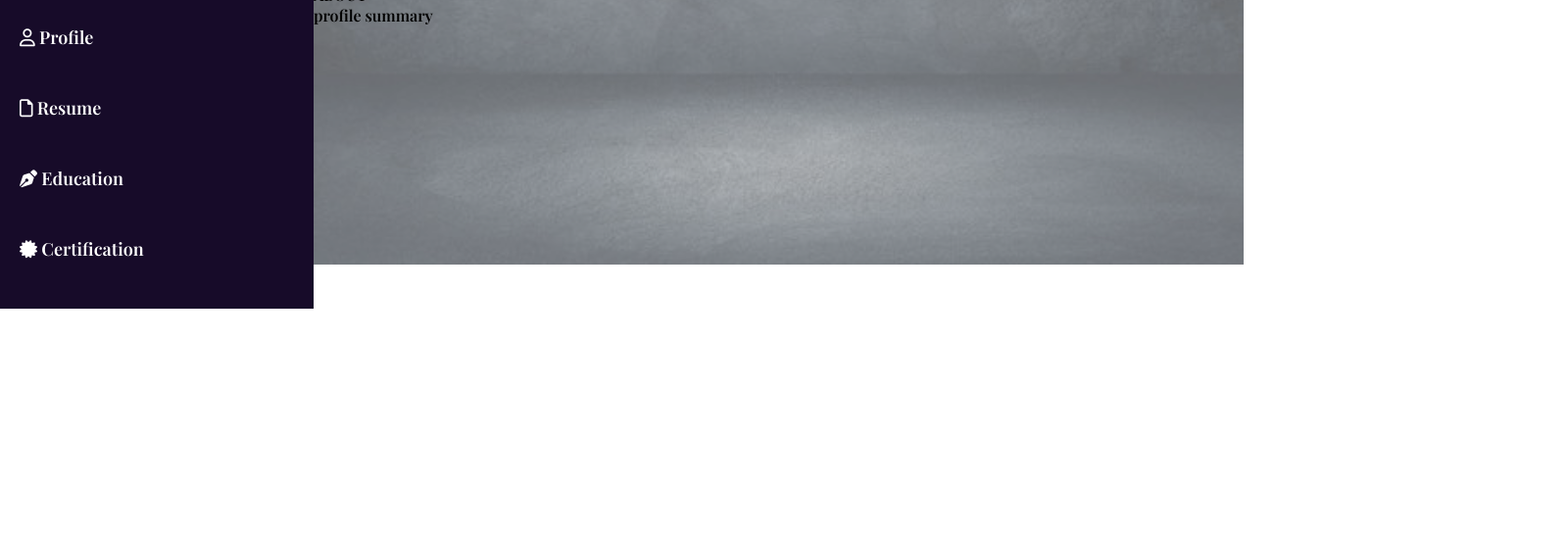
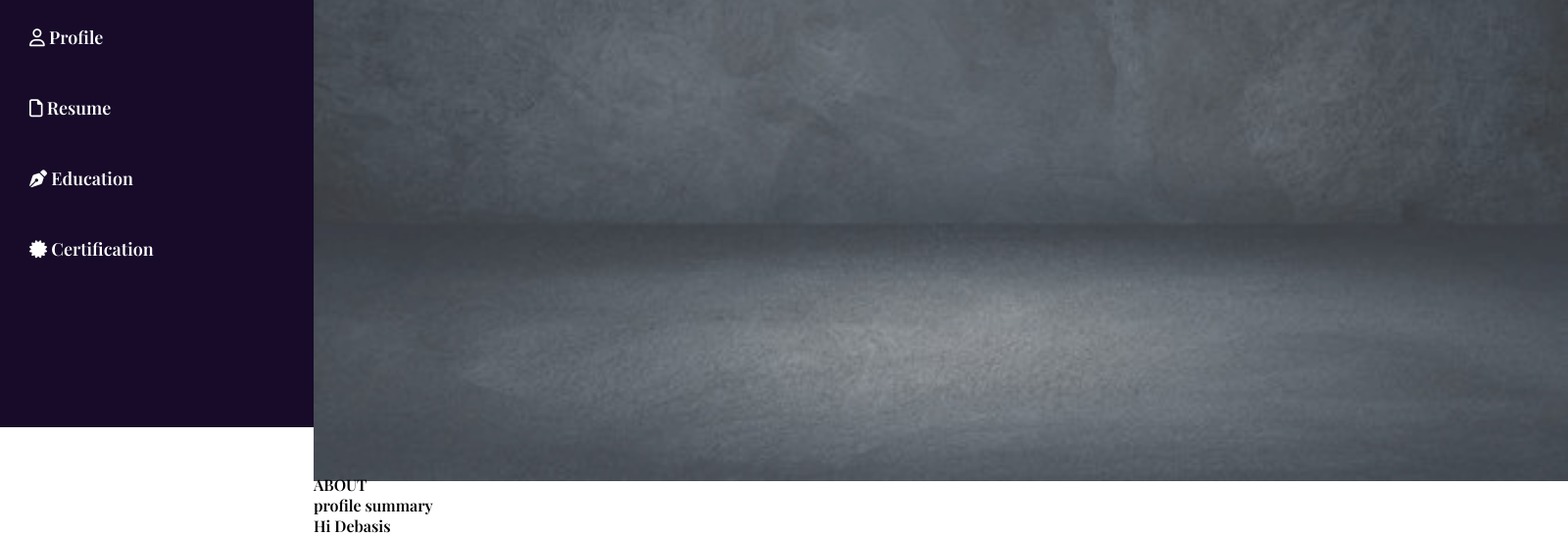
Before and after one commit to DebasisNayak2000/my-portfolio, a plain HTML site: page index.html in a window 1280 px wide. Shown: the part 364-911 px from the top of the page at 98% size, 1600 px wide, since content can reach past the window. Before the commit the page ends 800 px from the top, so only its background shows below. Drawn offline with nearby package versions, Linux system fonts and the light colour scheme; a web font is replaced by a local one.

Commit message:
About Section have fixed

```diff
--- a/index.html
+++ b/index.html
@@ -35,19 +35,19 @@
 
                 <div class="left_bottom">
 
-                    <a><i class="fa-solid fa-house" id="home"></i>
+                    <a class="nav_key"><i class="fa-solid fa-house " id="home"></i>
                         <lable for="home">Home</lable>
                     </a>
-                    <a><i class="fa-regular fa-user" id="profile"></i>
+                    <a class="nav_key"><i class="fa-regular fa-user" id="profile"></i>
                         <lable for="profile">Profile</lable>
                     </a>
-                    <a><i class="fa-regular fa-file" id="resume"></i>
+                    <a class="nav_key"><i class="fa-regular fa-file" id="resume"></i>
                         <lable for="resume">Resume</lable>
                     </a>
-                    <a><i class="fa-solid fa-pen-nib" id="education"></i>
+                    <a class="nav_key"><i class="fa-solid fa-pen-nib" id="education"></i>
                         <lable for="education">Education</lable>
                     </a>
-                    <a><i class="fa-solid fa-certificate" id="certification"></i>
+                    <a class="nav_key"><i class="fa-solid fa-certificate" id="certification"></i>
                         <label for="certification">Certification</label></a>
 
                 </div>
@@ -66,11 +66,15 @@
 
             </div>
         </section>
+
         <div class="right_profile">
             <p>ABOUT</p>
             <p>profile summary</p>
 
+            <text>Hi Debasis</text>
+
         </div>
+
         <div class="right_resume">
 
         </div>
--- a/style.css
+++ b/style.css
@@ -5,13 +5,18 @@
     font-weight: 600;
 }
 
+body {
+    overflow-y: scroll;
+}
+
 .left {
     background-color: rgb(23, 11, 41);
     width: 25%;
     float: left;
-    height: auto;
+    height: 100vh;
     color: white;
     overflow-y: scroll;
+    position: fixed;
 
 }
 
@@ -34,9 +39,10 @@
 
 .left_bottom a {
     display: block;
-    margin-left: 20px;
+    margin-left: 30px;
     line-height: 4;
     font-size: large;
+
 
 }
 
@@ -56,7 +62,9 @@
 
 #social:hover {
     background-color: rgb(12, 138, 241);
+
 }
+
 
 .full_name {
     text-align: center;
@@ -64,22 +72,33 @@
     margin-top: 15px;
 }
 
+.nav_key:hover {
+    color: rgb(63, 195, 199);
+    font-size: 26px;
+
+
+
+
+}
 
 .right {
 
     width: 75%;
     float: left;
+    margin-left: 25%;
 
 }
 
 .home_image {
     position: absolute;
-    width: 949px;
+    width: 100%;
     z-index: -2;
-    opacity: 0.6;
+    opacity: 0.8;
+    height: auto;
 }
 
 .right_home_name {
+
     text-align: center;
     font-size: 60px;
     font-weight: 800;
@@ -94,3 +113,9 @@
     text-align: center;
 
 }
+
+.right_profile {
+
+    color: black;
+    margin-top: 500px;
+}
```
